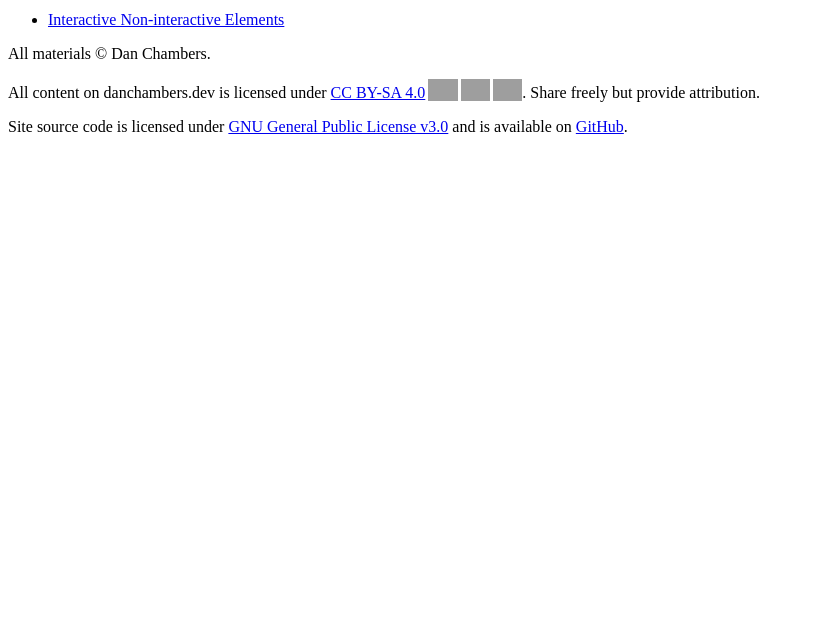
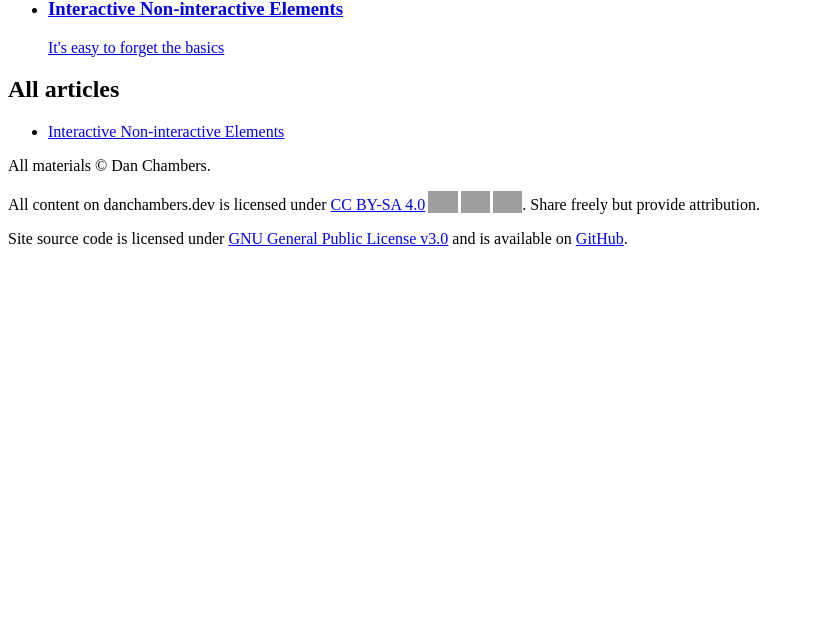
Before and after one commit to danlechambre/danchambers.dev-astro, an Astro site: page /writing in a window 1280 px wide. Shown: the part 165-800 px from the top of the page, without its empty margins (0-814 px from the left). Built offline with nearby package versions, Linux system fonts and the light colour scheme; Astro itself is replaced by a stand-in of ours; grey boxes are pictures that could not be loaded.

Commit message:
Add further structural definition to 'writings' section

```diff
--- /dev/null
+++ b/src/components/WritingsRoll.astro
@@ -0,0 +1,18 @@
+---
+const allArticles = await Astro.glob("../pages/writing/*.md");
+---
+
+<div>
+  <h2>All articles</h2>
+  <nav>
+    <ul>
+      {
+        allArticles.map((a) => (
+          <li>
+            <a href={a.url}>{a.frontmatter.title}</a>
+          </li>
+        ))
+      }
+    </ul>
+  </nav>
+</div>
--- a/src/layouts/ArticleLayout.astro
+++ b/src/layouts/ArticleLayout.astro
@@ -1,10 +1,10 @@
 ---
-import PageLayout from "./PageLayout.astro";
+import WritingsLayout from "./WritingsLayout.astro";
 
 const { frontmatter } = Astro.props;
 ---
 
-<PageLayout title={frontmatter.title}>
+<WritingsLayout title={frontmatter.title}>
   <h1>{frontmatter.title}</h1>
   <slot />
-</PageLayout>
+</WritingsLayout>
--- a/src/layouts/PageLayout.astro
+++ b/src/layouts/PageLayout.astro
@@ -22,7 +22,9 @@ const titleText = title ? ` - ${title}` : undefined;
   </head>
   <body>
     <Header />
-    <slot />
+    <main>
+      <slot />
+    </main>
     <Footer />
   </body>
 </html>
--- /dev/null
+++ b/src/layouts/WritingsLayout.astro
@@ -0,0 +1,18 @@
+---
+import WritingsRoll from "@components/WritingsRoll.astro";
+import PageLayout from "./PageLayout.astro";
+
+interface Props {
+  title: string;
+  children: any;
+}
+---
+
+<PageLayout title="Writings">
+  <section>
+    <slot />
+    <aside>
+      <WritingsRoll />
+    </aside>
+  </section>
+</PageLayout>
--- a/src/pages/writing/index.astro
+++ b/src/pages/writing/index.astro
@@ -1,20 +1,25 @@
 ---
-import PageLayout from "@layouts/PageLayout.astro";
+import WritingsLayout from "@layouts/WritingsLayout.astro";
 
 const pageTitle = "Writings";
 
 const allArticles = await Astro.glob("./*.md");
 ---
 
-<PageLayout title={pageTitle}>
+<WritingsLayout title={pageTitle}>
   <h1>{pageTitle}</h1>
   <ul>
     {
       allArticles.map((article) => (
         <li>
-          <a href={article.url}>{article.frontmatter.title}</a>
+          <a href={article.url}>
+            <article>
+              <h3>{article.frontmatter.title}</h3>
+              <p>{article.frontmatter.description}</p>
+            </article>
+          </a>
         </li>
       ))
     }
   </ul>
-</PageLayout>
+</WritingsLayout>
```
